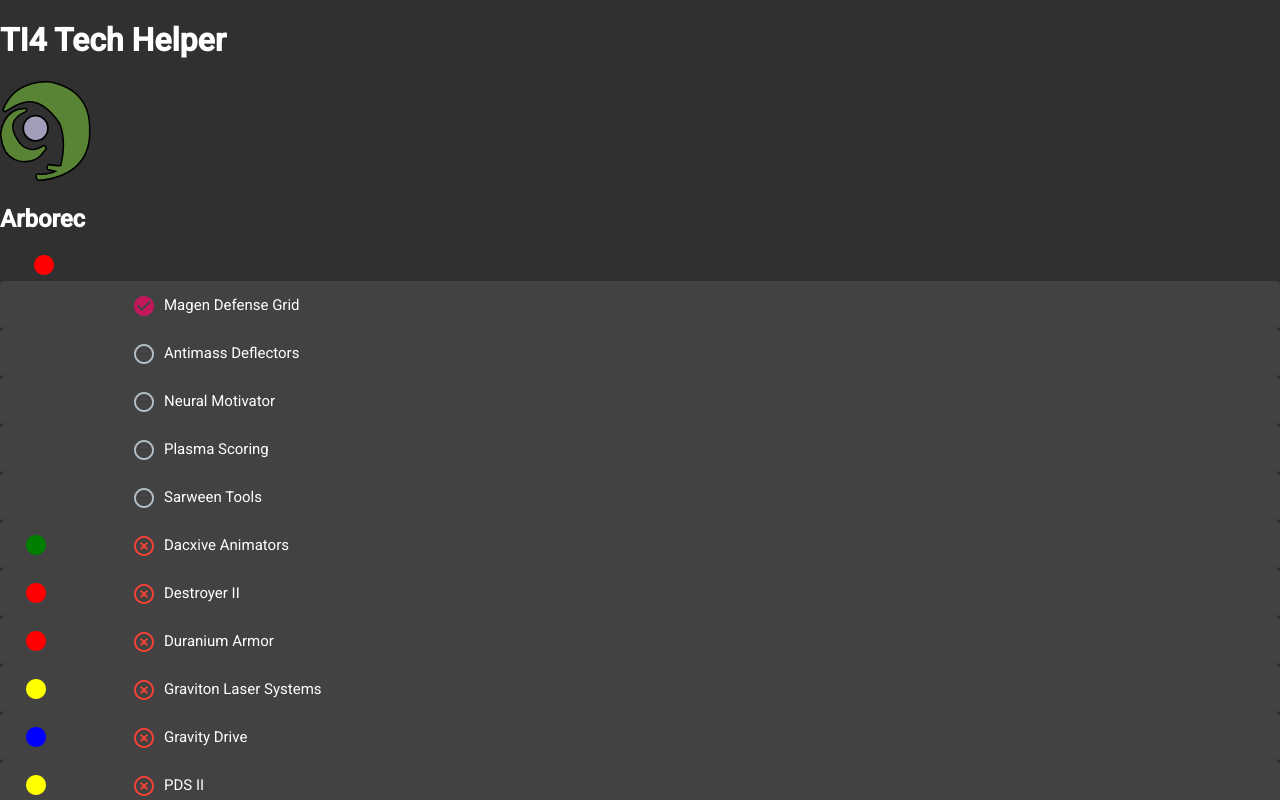
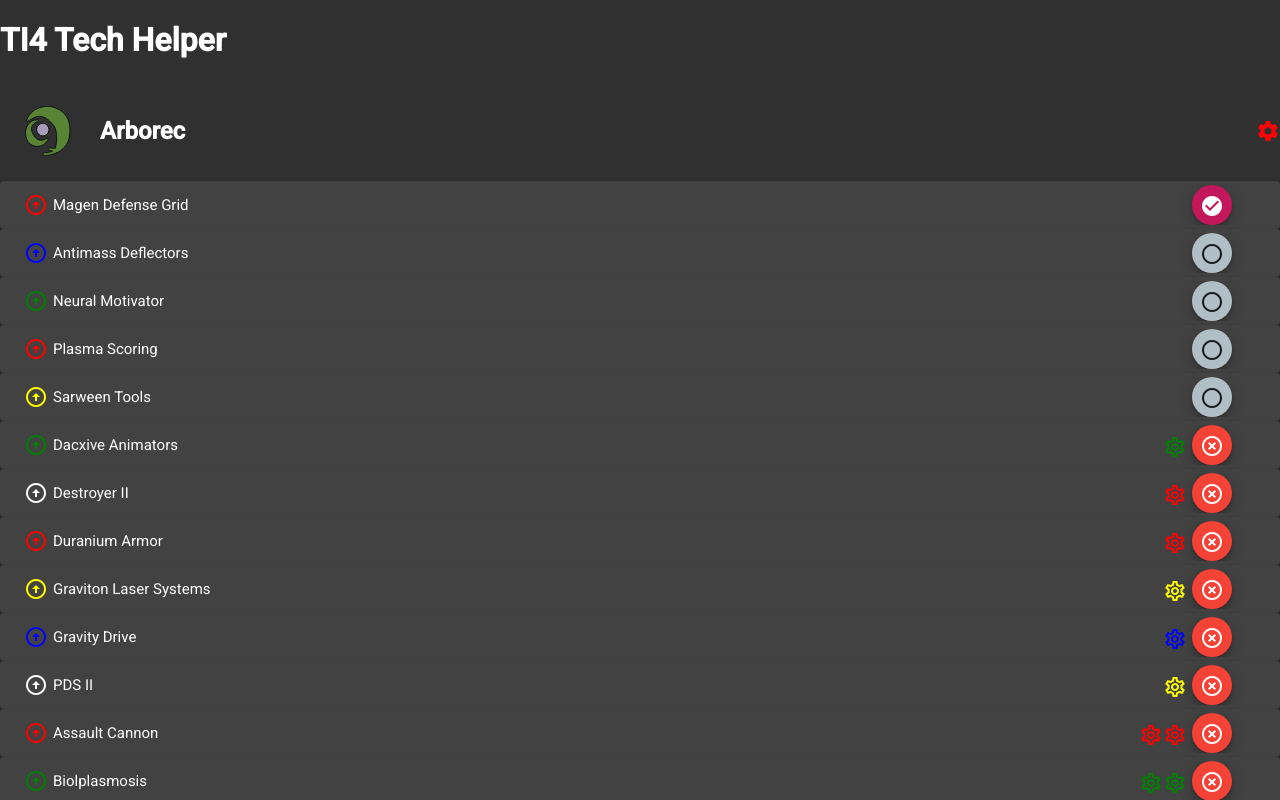
Before and after one commit to 6u66a/TI4, an Angular app: page /choose/1 in a window 1280 px wide. Shown: the top 800 px of the page. Built offline with nearby package versions, Linux system fonts and the light colour scheme.

Commit message:
migration complete

```diff
--- a/src/app/tech-picker/tech-color/tech-color.component.css
+++ b/src/app/tech-picker/tech-color/tech-color.component.css
@@ -1,6 +1,5 @@
 .missingTech {
-  width: 100px;
   display: flex;
-  align-items: center;
-  padding-top: 4px;
+  justify-content: flex-end;
+  margin-top: 8px;
 }
--- a/src/app/tech-picker/tech-color/tech-color.component.html
+++ b/src/app/tech-picker/tech-color/tech-color.component.html
@@ -1,27 +1,32 @@
 <div class="missingTech">
   <div *ngIf="deltaTechColor[colorEnum.red]!==undefined&&deltaTechColor[colorEnum.red]>0">
-        <mat-icon style="color: red" *ngFor="let i of Arr(deltaTechColor[colorEnum.red]).fill(0)">
-            circle
+    <mat-icon class="material-icons-outlined" style="color: red"
+      *ngFor="let i of Arr(deltaTechColor[colorEnum.red]).fill(0)">
+      settings
     </mat-icon>
   </div>
   <div *ngIf="deltaTechColor[colorEnum.green]!==undefined&&deltaTechColor[colorEnum.green]>0">
-        <mat-icon style="color: green" *ngFor="let i of Arr(deltaTechColor[colorEnum.green]).fill(0)">
-            circle
+    <mat-icon class="material-icons-outlined" style="color: green"
+      *ngFor="let i of Arr(deltaTechColor[colorEnum.green]).fill(0)">
+      settings
     </mat-icon>
   </div>
   <div *ngIf="deltaTechColor[colorEnum.yellow]!==undefined&&deltaTechColor[colorEnum.yellow]>0">
-        <mat-icon style="color: yellow" *ngFor="let i of Arr(deltaTechColor[colorEnum.yellow]).fill(0)">
-            circle
+    <mat-icon class="material-icons-outlined" style="color: yellow"
+      *ngFor="let i of Arr(deltaTechColor[colorEnum.yellow]).fill(0)">
+      settings
     </mat-icon>
   </div>
   <div *ngIf="deltaTechColor[colorEnum.blue]!==undefined&&deltaTechColor[colorEnum.blue]>0">
-        <mat-icon style="color: blue" *ngFor="let i of Arr(deltaTechColor[colorEnum.blue]).fill(0)">
-            circle
+    <mat-icon class="material-icons-outlined" style="color: blue"
+      *ngFor="let i of Arr(deltaTechColor[colorEnum.blue]).fill(0)">
+      settings
     </mat-icon>
   </div>
   <div *ngIf="deltaTechColor[colorEnum.black]!==undefined&&deltaTechColor[colorEnum.black]>0">
-        <mat-icon style="color: white" *ngFor="let i of Arr(deltaTechColor[colorEnum.black]).fill(0)">
-            circle
+    <mat-icon class="material-icons-outlined" style="color: white"
+      *ngFor="let i of Arr(deltaTechColor[colorEnum.black]).fill(0)">
+      settings
     </mat-icon>
   </div>
 </div>
--- a/src/app/tech-picker/tech-picker.component.css
+++ b/src/app/tech-picker/tech-picker.component.css
@@ -1,7 +1,27 @@
 .raceIcon {
   height: 100px !important;
+  width: 100px !important;
+  transform: scale(0.5);
 }
 
-div {
-  margin-left: 32px;
+.header {
+  display: flex;
+  justify-content: space-between;
+  align-items: center;
 }
+
+.techColors {
+  display: flex;
+  justify-content: end;
+  align-items: center;
+}
+
+.techColors div {
+  display: flex;
+  flex-direction: column;
+}
+
+.race {
+  display: flex;
+  align-items: center;
+}
--- a/src/app/tech-picker/tech-picker.component.html
+++ b/src/app/tech-picker/tech-picker.component.html
@@ -1,30 +1,37 @@
+<div class="header">
+  <div class="race">
     <mat-icon class="raceIcon" svgIcon="{{state.race.name.toLowerCase()}}" inline="true"></mat-icon>
     <h2>{{state.race.name}}</h2>
+  </div>
+  <div class="techColors">
     <div *ngIf="provided[colorEnum.red]!==undefined&&provided[colorEnum.red]>0">
       <mat-icon style="color: red" *ngFor="let i of Arr(provided[colorEnum.red]).fill(0)">
-        circle
+        settings
       </mat-icon>
     </div>
     <div *ngIf="provided[colorEnum.green]!==undefined&&provided[colorEnum.green]>0">
       <mat-icon style="color: green" *ngFor="let i of Arr(provided[colorEnum.green]).fill(0)">
-        circle
+        settings
       </mat-icon>
     </div>
     <div *ngIf="provided[colorEnum.yellow]!==undefined&&provided[colorEnum.yellow]>0">
       <mat-icon style="color: yellow" *ngFor="let i of Arr(provided[colorEnum.yellow]).fill(0)">
-        circle
+        settings
       </mat-icon>
     </div>
     <div *ngIf="provided[colorEnum.blue]!==undefined&&provided[colorEnum.blue]>0">
       <mat-icon style="color: blue" *ngFor="let i of Arr(provided[colorEnum.blue]).fill(0)">
-        circle
+        settings
       </mat-icon>
     </div>
     <div *ngIf="provided[colorEnum.black]!==undefined&&provided[colorEnum.black]>0">
       <mat-icon style="color: white" *ngFor="let i of Arr(provided[colorEnum.black]).fill(0)">
-        circle
+        settings
       </mat-icon>
     </div>
+  </div>
+</div>
 <mat-accordion displayMode="default" multi="true">
-  <app-tech (researched)="onResearched($event)" *ngFor="let tech of state.tech" [tech]="tech" [provided]="provided"></app-tech>
+  <app-tech (researched)="onResearched($event)" *ngFor="let tech of state.tech" [tech]="tech" [provided]="provided">
+  </app-tech>
 </mat-accordion>
--- a/src/app/tech-picker/tech/tech.component.css
+++ b/src/app/tech-picker/tech/tech.component.css
@@ -1,4 +1,13 @@
-.techTitle {
-    display: flex;
-    align-items: center;
+div.techTitle {
+  display: flex;
+  align-items: center;
+  width: 100%;
+  justify-content: space-between;
 }
+
+div.techTitle div {
+  display: flex;
+  justify-content: flex-end;
+  gap: 5px;
+  align-items: center;
+}
--- a/src/app/tech-picker/tech/tech.component.html
+++ b/src/app/tech-picker/tech/tech.component.html
@@ -1,31 +1,30 @@
-
 <mat-expansion-panel hideToggle>
   <mat-expansion-panel-header>
     <mat-panel-title>
       <div class="techTitle">
+        <div>
+          <mat-icon [ngStyle]="{'color': techColor()}">
+            arrow_circle_up
+          </mat-icon>
+          {{ tech.tech.name }}
+        </div>
+        <div>
           <app-tech-color [techColors]="tech.tech.requirements" [provided]="provided"></app-tech-color>
-                <button *ngIf="!tech.available" color="warn" mat-icon-button (click)="researchMe()">
-                    <mat-icon>
-                        highlight_off
-                    </mat-icon>
+          <button *ngIf="!tech.available" color="warn" mat-mini-fab (click)="researchMe($event)">
+            <mat-icon> highlight_off </mat-icon>
           </button>
-                <button *ngIf="tech.available && !tech.researched" color="accent" mat-icon-button (click)="researchMe()">
-                    <mat-icon>
-                        radio_button_unchecked
-                    </mat-icon>
+          <button *ngIf="tech.available && !tech.researched" color="accent" mat-mini-fab (click)="researchMe($event)">
+            <mat-icon> radio_button_unchecked </mat-icon>
           </button>
-                <button *ngIf="tech.researched" color="primary" mat-icon-button (click)="researchMe()">
-                    <mat-icon>
-                        check_circle
-                    </mat-icon>
+          <button *ngIf="tech.researched" color="primary" mat-mini-fab (click)="researchMe($event)">
+            <mat-icon> check_circle </mat-icon>
           </button>
-                {{tech.tech.name}}
+        </div>
       </div>
     </mat-panel-title>
   </mat-expansion-panel-header>
   <p [innerHTML]="tech.tech.description"></p>
 </mat-expansion-panel>
-
 
 <!--
 <div class="level is-mobile has-text-white has-background-black is-marginless" style="outline: 1pt; outline-color: white; outline-style: solid">
--- a/src/app/tech-picker/tech/tech.component.ts
+++ b/src/app/tech-picker/tech/tech.component.ts
@@ -1,6 +1,6 @@
-import {Component, EventEmitter, Input, OnInit, Output} from '@angular/core';
-import {RuntimeTech, TechColors} from '../../data';
-import {TechColor} from '../../tech-color.enum';
+import { Component, EventEmitter, Input, OnInit, Output } from '@angular/core';
+import { RuntimeTech, TechColors } from '../../data';
+import { TechColor } from '../../tech-color.enum';
 
 @Component({
   selector: 'app-tech',
@@ -10,7 +10,7 @@ import {TechColor} from '../../tech-color.enum';
 export class TechComponent implements OnInit {
 
   @Input() tech: RuntimeTech = {
-        tech: {id: 0, name: "", requirements: [], description: "", provides: 0},
+    tech: { id: 0, name: "", requirements: [], description: "", provides: 0 },
     provided: {},
     researched: false,
     researchDistance: 0,
@@ -21,38 +21,30 @@ export class TechComponent implements OnInit {
 
   public showDescription = false;
 
-    currentClasses: {} | undefined;
-    techColorClasses: {
-        'has-text-danger': boolean,
-        'has-text-success': boolean,
-        'has-text-warning': boolean,
-        'has-text-link': boolean,
-    } | undefined;
-
-    setCurrentClasses() {
-        this.currentClasses = {};
+  techColor(): string {
+    switch (this.tech.tech.provides) {
+      case TechColor.black:
+        return "white";
+      case TechColor.blue:
+        return "blue";
+      case TechColor.red:
+        return "red";
+      case TechColor.green:
+        return "green";
+      case TechColor.yellow:
+        return "yellow";
     }
-
-    setTechColorClasses() {
-        this.techColorClasses = {
-            'has-text-danger': this.tech.tech.provides === TechColor.red,
-            'has-text-success': this.tech.tech.provides === TechColor.green,
-            'has-text-warning': this.tech.tech.provides === TechColor.yellow,
-            'has-text-link': this.tech.tech.provides === TechColor.blue,
-        };
   }
 
   constructor() {
   }
 
   ngOnInit() {
-        this.setTechColorClasses();
-        this.setCurrentClasses();
   }
 
-    researchMe() {
+  researchMe(event: MouseEvent) {
+    event.cancelBubble = true;
     this.researched.emit(this.tech);
-        this.setCurrentClasses();
   }
 
 }
--- a/src/index.html
+++ b/src/index.html
@@ -1,5 +1,6 @@
 <!doctype html>
 <html lang="en" class="has-background-black">
+
 <head>
   <meta charset="utf-8">
   <title>Ti4</title>
@@ -9,9 +10,13 @@
   <link rel="icon" type="image/x-icon" href="favicon.ico">
   <link rel="preconnect" href="https://fonts.gstatic.com">
   <link href="https://fonts.googleapis.com/css2?family=Roboto:wght@300;400;500&display=swap" rel="stylesheet">
-  <link href="https://fonts.googleapis.com/icon?family=Material+Icons" rel="stylesheet">
+  <link
+    href="https://fonts.googleapis.com/css?family=Material+Icons|Material+Icons+Outlined|Material+Icons+Two+Tone|Material+Icons+Round|Material+Icons+Sharp"
+    rel="stylesheet">
 </head>
+
 <body class="mat-app-background basic-container">
   <app-root></app-root>
 </body>
+
 </html>
```
Also changed, not shown: src/app/tech-picker/tech-color/tech-color.component.ts (+3 -4 lines), src/app/tech-picker/tech-picker.component.ts (+8 -7 lines). Lines whose indentation alone changed are shown as unchanged.
